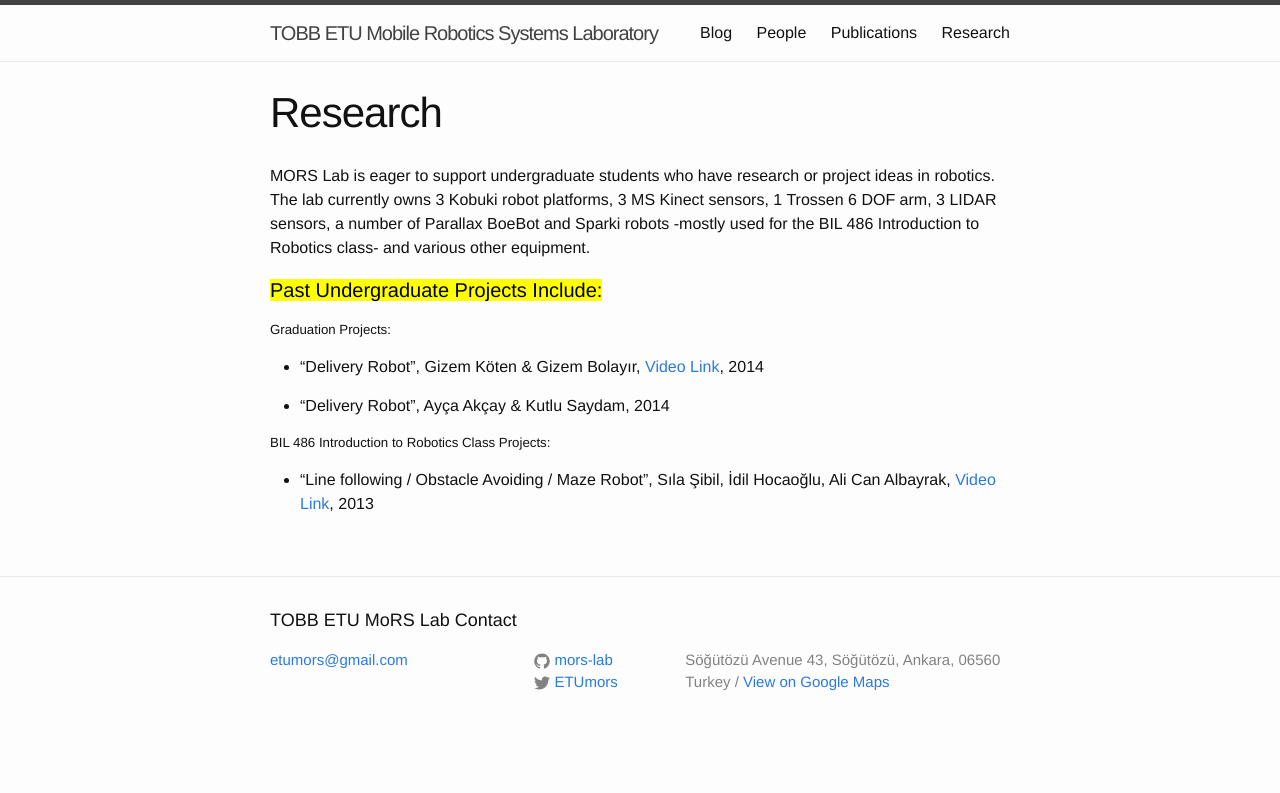
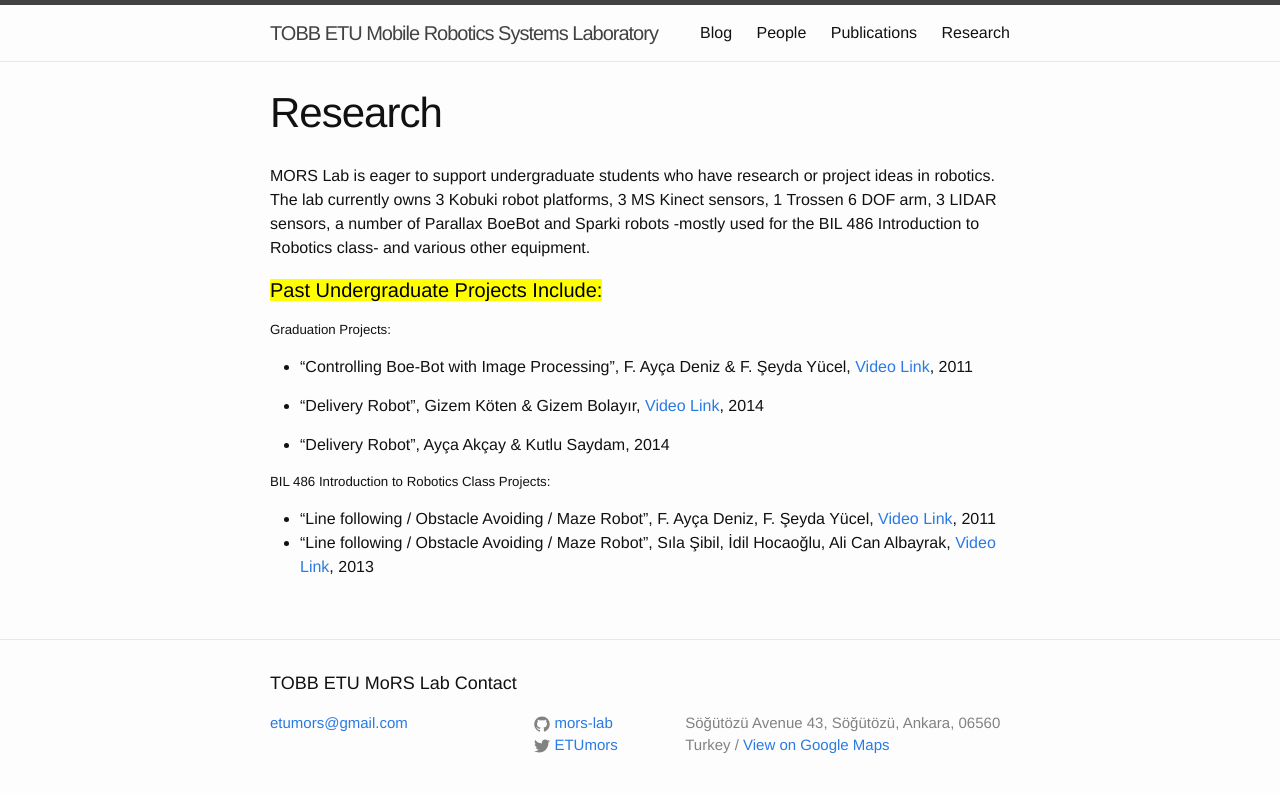
Before and after one commit to mors-lab/mors-lab.github.io, a Jekyll site: the page built from research.md, in a window 1280 px wide. Shown: the top 793 px of the page. Built offline with Jekyll 4.4.1, drawn with Linux system fonts in a browser that asks for light colours; nearby versions of some CDN libraries.

Commit message:
Update research.md
New links added.

```diff
--- a/research.md
+++ b/research.md
@@ -10,6 +10,8 @@
 
 <h5>Graduation Projects:</h5>
 
+- "Controlling Boe-Bot with Image Processing", F. Ayça Deniz & F. Şeyda Yücel, <a href="https://www.youtube.com/watch?v=hAn9vBbCaUs">Video Link</a>, 2011
+
 - "Delivery Robot", Gizem Köten & Gizem Bolayır, <a href="https://www.youtube.com/watch?v=ko6gb4BbinQ">Video Link</a>, 2014
 
 - "Delivery Robot", Ayça Akçay & Kutlu Saydam, 2014
@@ -18,5 +20,7 @@
 <h5>BIL 486 Introduction to Robotics Class Projects:</h5>
 
 
+- "Line following / Obstacle Avoiding / Maze Robot", F. Ayça Deniz, F. Şeyda Yücel,
+<a href="https://www.youtube.com/watch?v=KiEcEdTQZAA">Video Link</a>, 2011
 - "Line following / Obstacle Avoiding / Maze Robot", Sıla Şibil, İdil Hocaoğlu, Ali Can Albayrak,
 <a href="https://www.youtube.com/watch?v=mK7E-GPM5EY">Video Link</a>, 2013
```
